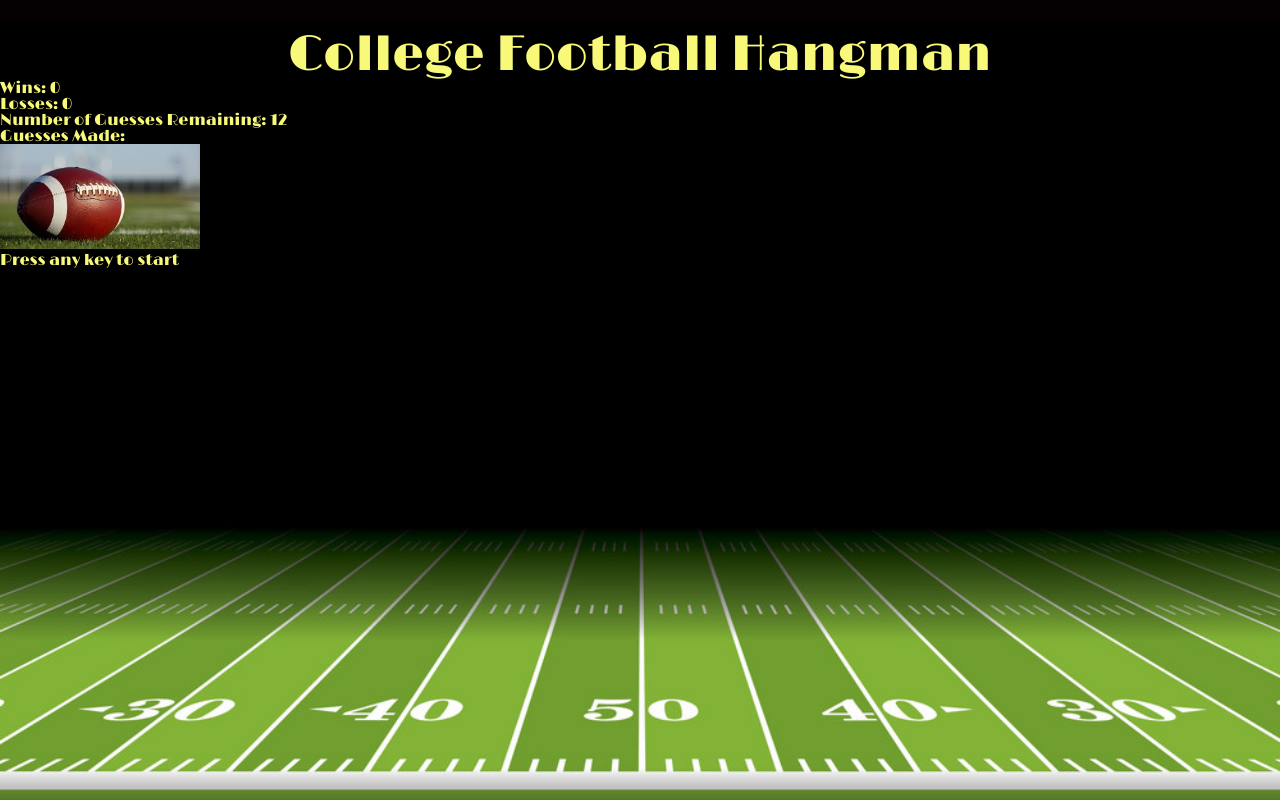
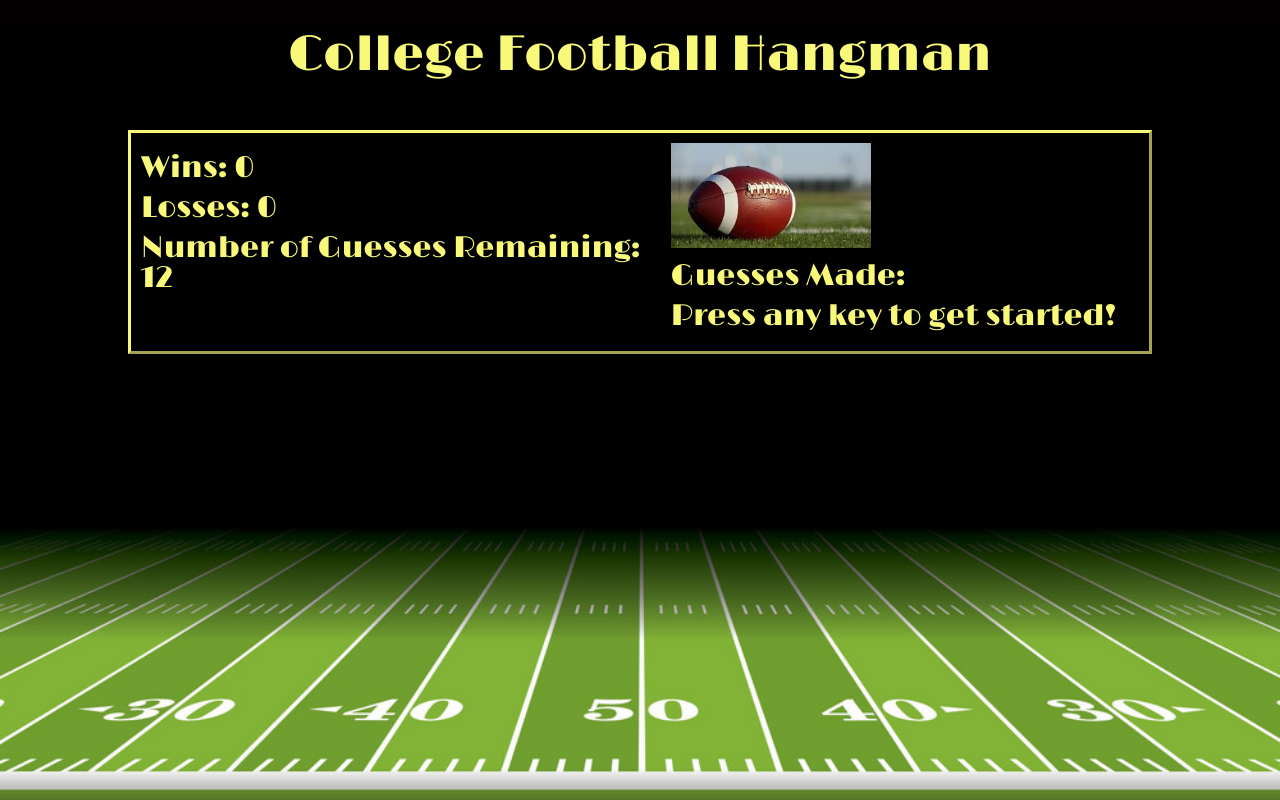
Before and after one commit to wwunsch23/CollegeFootballHangman, a plain HTML site: page index.html in a window 1280 px wide. Drawn offline with nearby package versions, Linux system fonts and the light colour scheme.

Commit message:
Updated sytling of game

```diff
--- a/assets/css/style.css
+++ b/assets/css/style.css
@@ -21,3 +21,33 @@ h1 {
 #image {
     width: 200px;
 }
+
+p {
+    font-size: 30px;
+    margin-top: 10px;
+}
+
+#underscore {
+    margin-bottom: 10px;
+}
+
+section {
+    border: 3px outset rgb(248, 248, 121);
+    margin: 50px auto;
+    width: 80%;
+    overflow: hidden;
+}
+
+.scoreboard {
+    float: left;
+    width: 50%;
+    margin: 10px;
+    _border: 1px solid white;
+}
+
+.guesses {
+    float: right;
+    width: 46%;
+    margin: 10px;
+    _border: 1px solid white;
+}
--- a/assets/javascript/game.js
+++ b/assets/javascript/game.js
@@ -36,8 +36,7 @@ var song = document.getElementById("myAudio");
 
 winScore.textContent = wins;
 lossScore.textContent = losses;
-
-underscore.innerHTML = "Press any key to start"
+underscore.innerHTML = "Press any key to get started!"
 
 function startGame () {
     underscoreWord = [];
@@ -72,7 +71,6 @@ function createUnderscore () {
         }
     }
     underscore.innerHTML = underscoreWord.join(" ");
-    //return underscoreWord;
 }
 
 //function to decrease guesses and add guess to guesses array
@@ -98,7 +96,7 @@ function pauseAudio(){
     console.log("Audio Stop Successfully");
     startGame ()
     chooseTeam();
-    underscore.innerHTML = "Press any key to start"
+    underscore.innerHTML = "Press any key to get started!"
 }
 
 //Capture key press event
@@ -142,7 +140,7 @@ document.onkeyup = function(event) {
         lossScore.textContent = losses;
         startGame ()
         chooseTeam();
-        underscore.innerHTML = "Press any key to start"
+        underscore.innerHTML = "Press any key to get started!"
     }
 
 }
--- a/index.html
+++ b/index.html
@@ -12,7 +12,7 @@
 </head>
 <body>
 
-    <div class="container">
+
     <header>
         <h1>
             College Football Hangman
@@ -23,18 +23,18 @@
             <p>Wins: <span id="win-Score"></span></p>
             <p>Losses: <span id="loss-Score"></span></p>
             <p>Number of Guesses Remaining: <span id="guesses-Left"></span></p>
-                <p>Guesses Made: <span id="guesses-Made"></span></p>
         </div>
         <div class="guesses">
             <img id="image" src="assets/images/football.jpg">
-                <p id="underscore">_ _ _ _ _</p>
+            <p>Guesses Made: <span id="guesses-Made"></span></p>
+            <p id="underscore"></p>
             <audio id="myAudio">
                 <source src="" type="audio/mpeg">
                 Your browser does not support the audio element.
             </audio>
         </div>
     </section>
-    </div>
+
 
 
 
```
Lines whose indentation alone changed are shown as unchanged.
